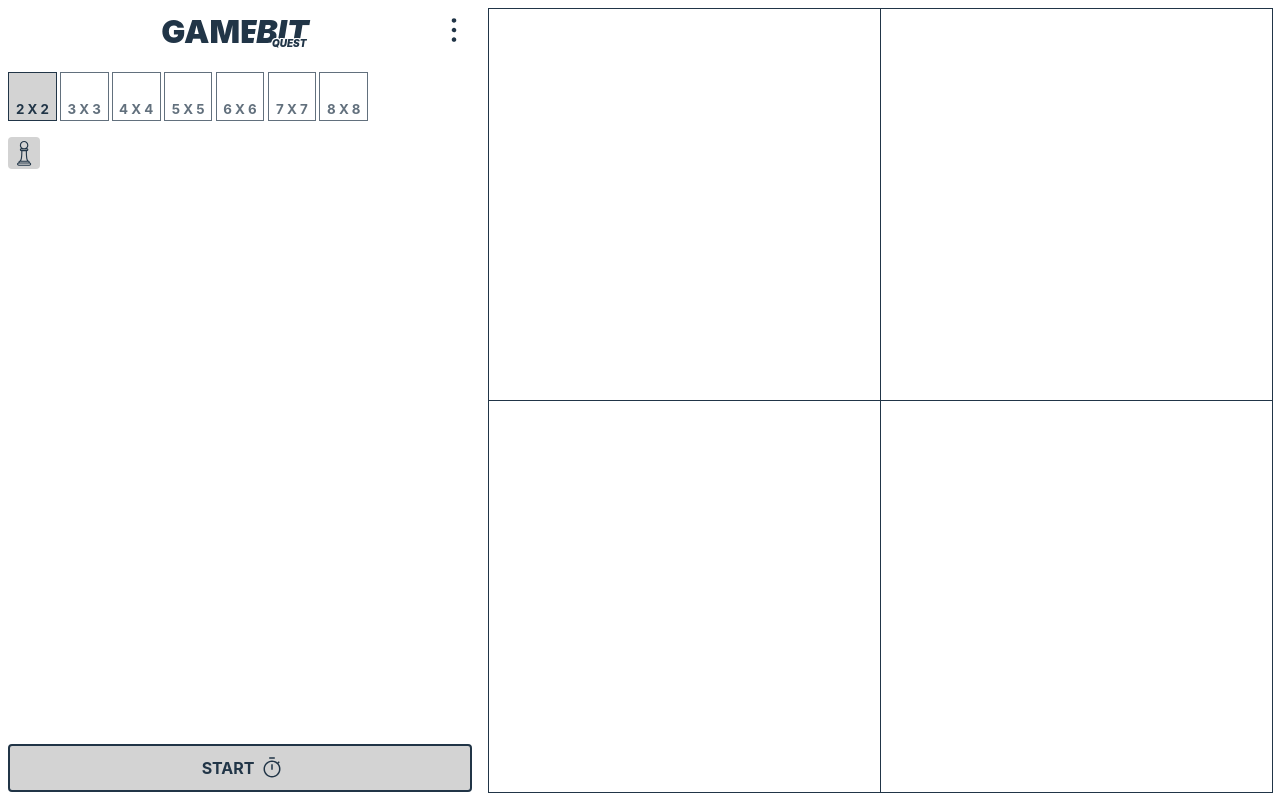
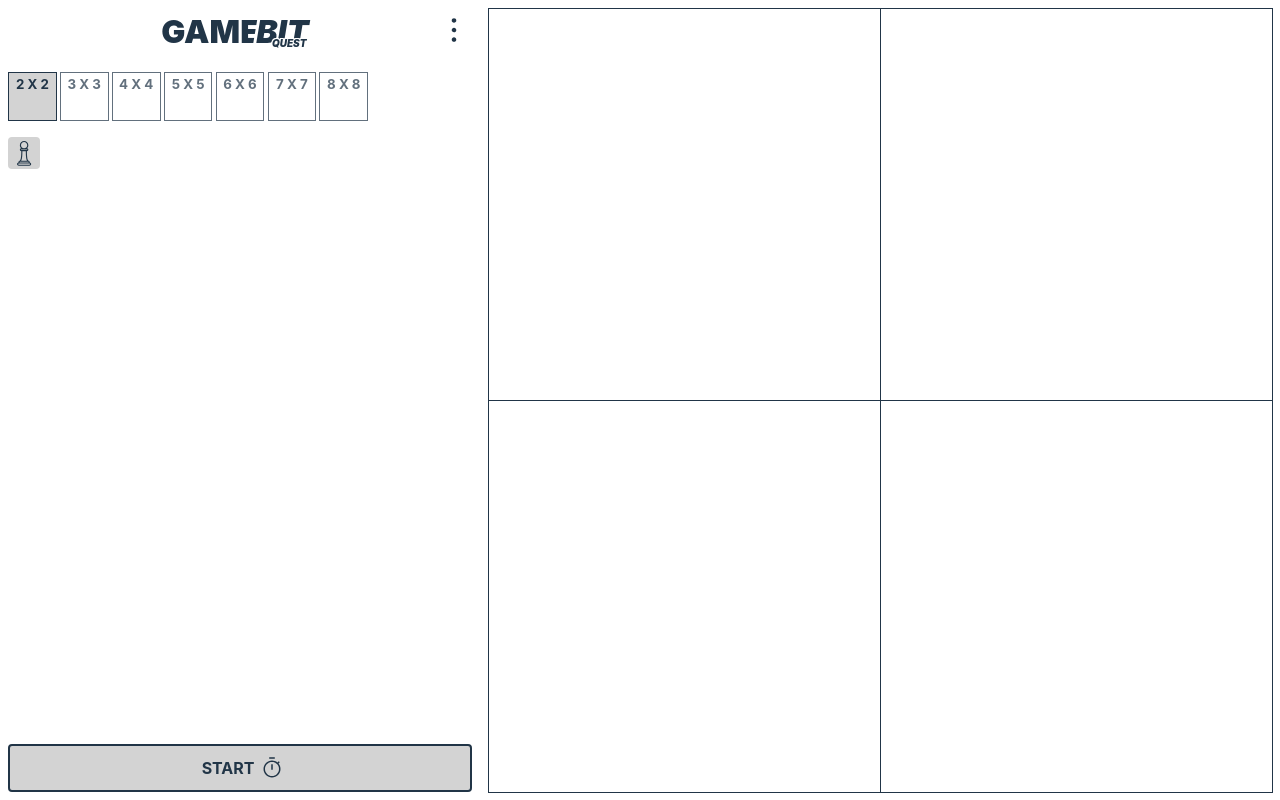
Before and after one commit to RoHell/Figures, a Vue app: page / in a window 1280 px wide. Built offline with nearby package versions, Linux system fonts and the light colour scheme.

Commit message:
Align pieces

```diff
--- a/src/components/Dashboard.vue
+++ b/src/components/Dashboard.vue
@@ -63,13 +63,13 @@ const isNextElement = ({ count, type}: { count: number, type: 'grid' | 'pieces'
           :disabled="disableGrid(grid.count)"
           @click="emit('grid', grid.count)"
         >
-          <div v-if="getGridFails(grid.count) && isQuestMode" class="dashboard__killed">
+          <span class="dashboard__grid-name" v-text="grid.name" />
+          <div v-if="getGridFails(grid.count) && isQuestMode" class="dashboard__killed dashboard__killed--grid">
             <div
               v-for="_ in getGridFails(grid.count)"
               class="dashboard__killed-icon"
             />
           </div>
-          <span class="dashboard__grid-name" v-text="grid.name" />
       </button>
       </div>
     </section>
@@ -89,13 +89,13 @@ const isNextElement = ({ count, type}: { count: number, type: 'grid' | 'pieces'
           :disabled="disablePieces(count)"
           @click="emit('pieces', count)"
         >
+          <Icon :icon="IconEnum.pawn" class="dashboard__piece-icon"/>
           <div v-if="getGridPieceFails(gridSize, count) && isQuestMode" class="dashboard__killed dashboard__killed--pieces">
             <div
               v-for="_ in getGridPieceFails(gridSize, count)"
               class="dashboard__killed-icon"
             />
           </div>
-          <Icon :icon="IconEnum.pawn" class="dashboard__piece-icon"/>
       </button>
       </div>
     </section>
@@ -150,10 +150,6 @@ const isNextElement = ({ count, type}: { count: number, type: 'grid' | 'pieces'
   border: 1px solid;
 }
 
-.dashboard__grid-name {
-  margin-top: auto;
-}
-
 .dashboard__matrix {
   padding: 0.2rem;
 
@@ -191,8 +187,12 @@ const isNextElement = ({ count, type}: { count: number, type: 'grid' | 'pieces'
   }
 
   &--pieces {
-    padding: 0.125rem;
+    padding: 0.25rem 0.125rem 0.125rem;
     gap: 00.125rem;
+  }
+
+  &--grid {
+    margin-top: auto;
   }
 }
 
```
